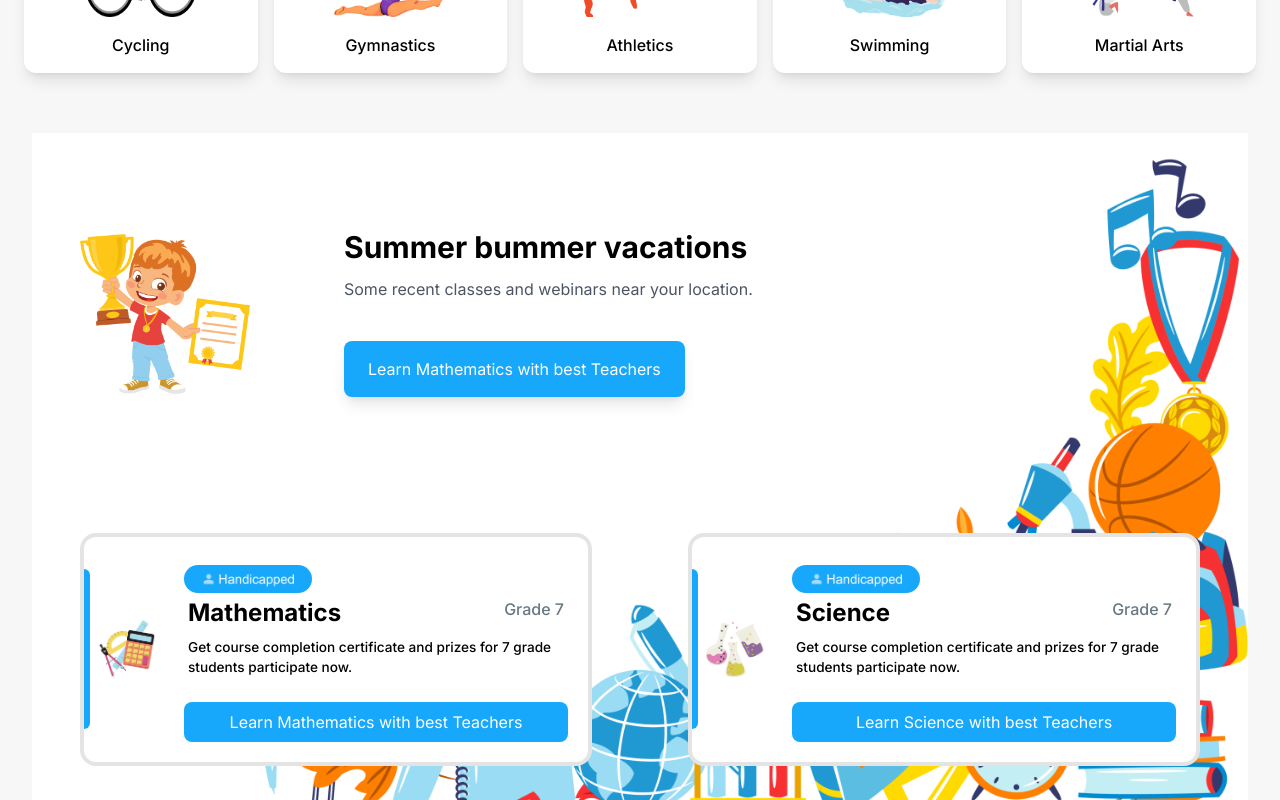
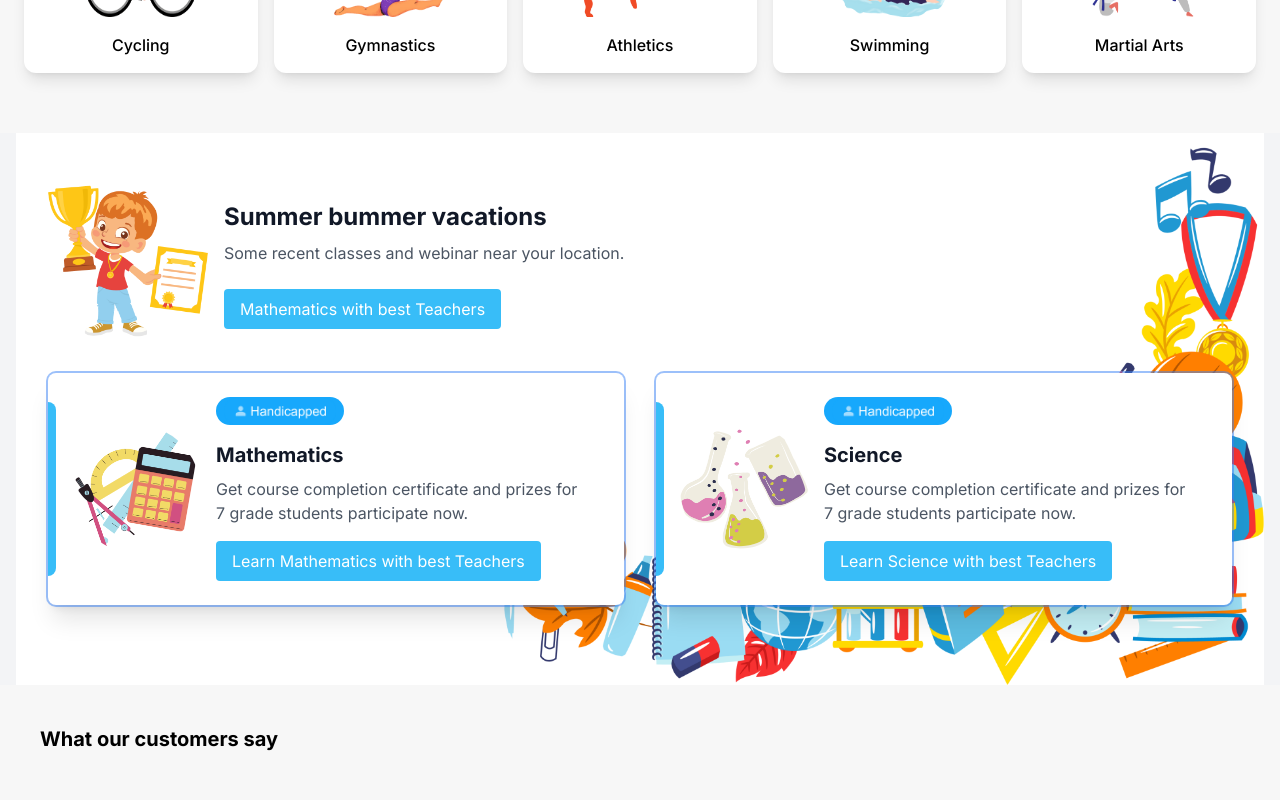
Before and after one commit to Gaurang-02/training_horizon_Assignment, a Next.js app: page / in a window 1280 px wide. Shown: the part 1260-2060 px from the top of the page. Built offline with nearby package versions, Linux system fonts and the light colour scheme.

Commit message:
Update FeaturedCourse.jsx

```diff
--- a/app/components/FeaturedCourse.jsx
+++ b/app/components/FeaturedCourse.jsx
@@ -1,101 +1,67 @@
-const courses = [
-  {
-    id: 1,
-    title: "Mathematics",
-    grade: "Grade 7",
-    description:
-      "Get course completion certificate and prizes for 7 grade students participate now.",
-    imgSrc: "/images/mathematics.png",
-    btnText: "Learn Mathematics with best Teachers",
-    handicappedLabel: "Handicapped",
-  },
-  {
-    id: 2,
-    title: "Science",
-    grade: "Grade 7",
-    description:
-      "Get course completion certificate and prizes for 7 grade students participate now.",
-    imgSrc: "/images/science.png",
-    btnText: "Learn Science with best Teachers",
-    handicappedLabel: "Handicapped",
-  },
-  // Add more course objects as needed
-];
 
 import Image from "next/image";
 
-const FeaturedCourses = () => {
+const FeaturedCourse = () => {
   return (
-    <section className="bg-black m-8 ">
-      <div
-        className=" mx-auto text-center bg-left-bottom bg-center bg-white bg-no-repeat py-12 my-10 md:w-fit"
-        style={{
-          backgroundImage: `url('/images/background.png')`,
-          backgroundSize: "62rem",
-          backgroundPosition: "right",
-        }}
-      >
-        <div className="flex p-12">
-          <div className="w-56 ">
-            <Image src="/images/trophy.png" alt="image" height={170} width={170} />
+    <div className=" w-full px-4 mt-10 bg-gray-100">
+      <div className="bg-white py-6 bg-no-repeat bg-right bg-contain" style={{ backgroundImage: "url('/images/background.png')" }}>
+        <div className="max-w-7xl mx-auto py-6 px-4 sm:px-6 lg:px-8 ">
+          <div className="flex">
+            <img src='/images/trophy.png'
+              className="h-40 w-40"
+            />
+            <div className="flex-col px-4">
+              <h1 className="text-2xl font-bold text-gray-900 pt-5">Summer bummer vacations</h1>
+              <p className="text-gray-600 pt-2">Some recent classes and webinar near your location.</p>
+              <button className="mt-6 py-2 px-4 max-sm:text-[11px] bg-sky-400 text-white rounded hover:shadow-xl hover:bg-sky-600">Mathematics with best Teachers</button>
+            </div>
           </div>
-          <div className="flex flex-col ml-10 items-start">
-            <h2 className="text-3xl font-bold mb-3 ">
-              Summer bummer vacations
-            </h2>
-            <p className="text-gray-600 mb-10">
-              Some recent classes and webinars near your location.
-            </p>
-            <button className="bg-[#17A8FC] text-white px-6 py-4 rounded-lg shadow-lg hover:bg-blue-600 hover:shadow-2xl mb-10">
-              Learn Mathematics with best Teachers
-            </button>
+          <div className="grid grid-cols-1 md:grid-cols-2 gap-8 py-8">
+            <div className="flex items-center bg-white ring-2 ring-gray-10 relative shadow-xl rounded-lg">
+            <div className="flex  w-2 h-3/4 bg-sky-400 absolute rounded-r-xl"></div>
+              <div className="flex items-center p-6">
+                <img src='/images/mathematics.png'
+                  className="w-32 h-32 rounded-full" />
+                <div className="flex-col px-4">
+                <button
+                    type="button"
+                    className="flex items-center w-[8rem] h-[1.75rem] text-white text-[0.75rem] font-inter bg-[#17A8FC]  border-[#113448] rounded-3xl "
+                  >
+                    <Image src="/icons/handicap.png" alt="" className="p-2" height={170} width={170} />
+                  </button>
+                  <h2 className="text-xl pt-4 font-bold text-gray-900">Mathematics</h2>
+                  <p className="mt-2 text-gray-600">Get course completion certificate and prizes for
+                    7 grade students participate now.</p>
+                  <button className="mt-4 px-4 py-2 max-sm:text-[11px] bg-sky-400 text-white rounded hover:shadow-xl hover:bg-sky-600">Learn Mathematics with best Teachers</button>
+                </div>
+              </div>
+            </div>
+            <div className="flex items-center bg-white ring-2 ring-gray-10 shadow-xl relative rounded-lg">
+            <div className="flex  w-2 h-3/4 bg-sky-400 absolute rounded-r-xl"></div>
+              <div className="flex items-center p-6">
+                <img src='/images/science.png'
+                  className="w-32 h-32 rounded-full" />
+                <div className="flex-col px-4">
+                <button
+                    type="button"
+                    className="flex items-center w-[8rem] h-[1.75rem] text-white text-[0.75rem] font-inter bg-[#17A8FC]  border-[#113448] rounded-3xl "
+                  >
+                    <Image src="/icons/handicap.png" alt="" className="p-2" height={170} width={170} />
+                  </button>
+                  <h2 className="text-xl pt-4 font-bold text-gray-900">Science</h2>
+                  <p className="mt-2 text-gray-600">Get course completion certificate and prizes for
+                    7 grade students participate now.</p>
+                  <button className="mt-4 px-4 py-2 max-sm:text-[11px] bg-sky-400 text-white rounded  hover:bg-sky-600 hover:shadow-xl" >Learn Science with best Teachers</button>
+                </div>
+              </div>
+            </div>
           </div>
         </div>
+      </div>
 
-        <div className="flex md:w-fit">
-          {courses.map((course) => (
-            <div
-              key={course.id}
-              className="flex items-center m-12 bg-[#FFFFFF] border-[0.25rem] border-solid border-[#E4E4E4] hover:shadow-xl rounded-2xl "
-            >
-              <div className="h-[10rem] w-[1rem] bg-[#17A8FC] rounded-r-2xl"></div>
-              <div className="p-2 ">
-                <Image src={course.imgSrc} alt={`${course.title}-Icon`}  height={170} width={170}/>
-              </div>
-              <div className="p-5 ">
-                <div className="pt-2 pb-5">
-                  <button
-                    type="button"
-                    className="flex items-center w-[8rem] h-[1.75rem] text-white text-[0.75rem] font-inter bg-[#17A8FC] hover:bg-[#49b6f6] border-[#113448] rounded-3xl "
-                  >
-                    <Image src="/icons/handicap.png" alt="" className="p-2" height={170} width={170} />
-                    {course.handicappedLabel}
-                  </button>
-                  <div className="flex justify-between">
-                    <h1 className="p-1 font-inter font-bold text-2xl">
-                      {course.title}
-                    </h1>
-                    <h1 className="p-1 font-inter font-medium text-1xl text-[#03203199]">
-                      {course.grade}
-                    </h1>
-                  </div>
-                  <h6 className="p-1 font-inter font-medium text-[0.85rem] text-start">
-                    {course.description}
-                  </h6>
-                </div>
-                <button
-                  type="button"
-                  className="w-[24rem] h-[2.5rem] text-white font-normal font-inter bg-[#17A8FC] hover:bg-blue-600 border-[#113448] rounded-lg "
-                >
-                  {course.btnText}
-                </button>
-              </div>
-            </div>
-          ))}
-        </div>
-      </div>
-    </section>
+
+    </div>
   );
 };
 
-export default FeaturedCourses;
+export default FeaturedCourse;
```
